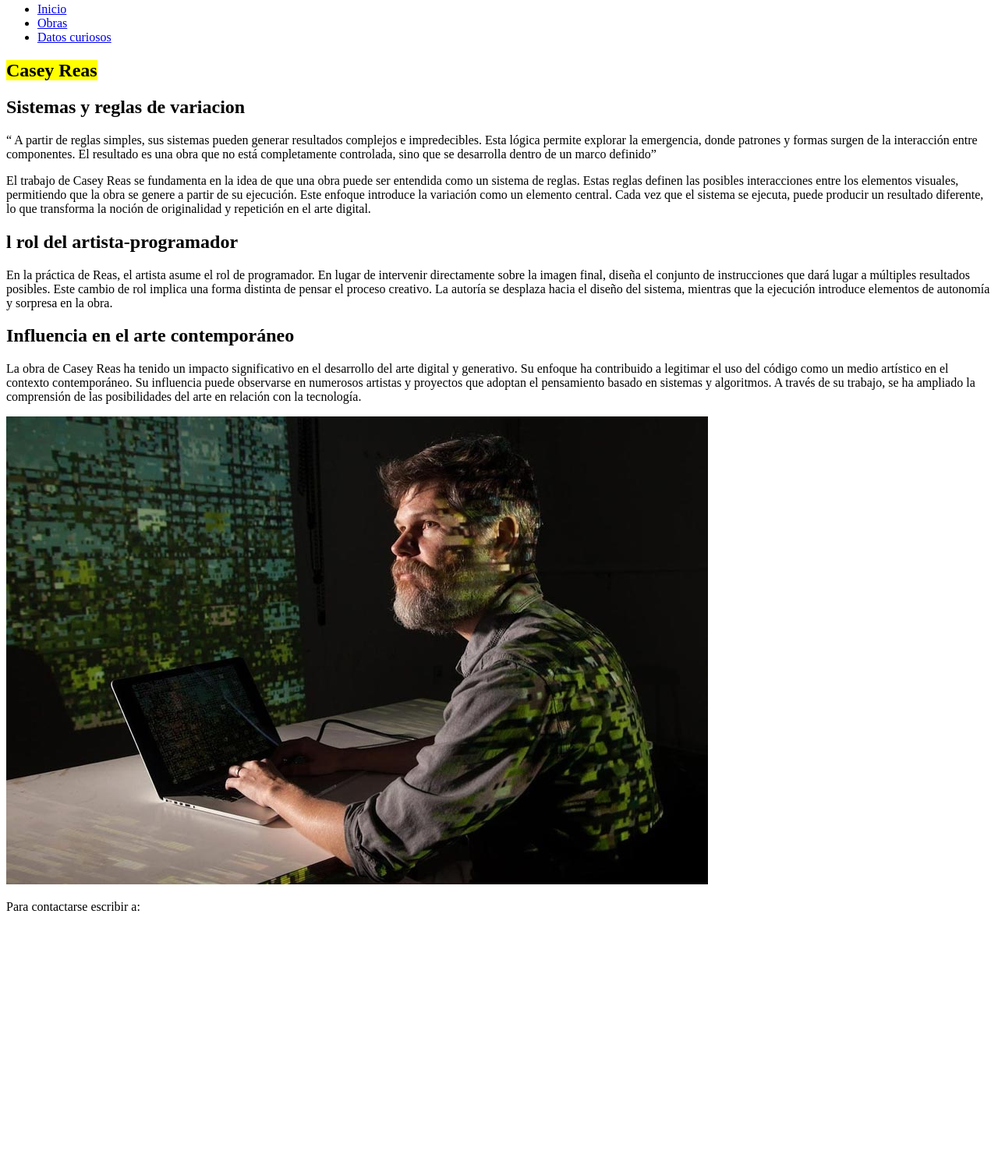
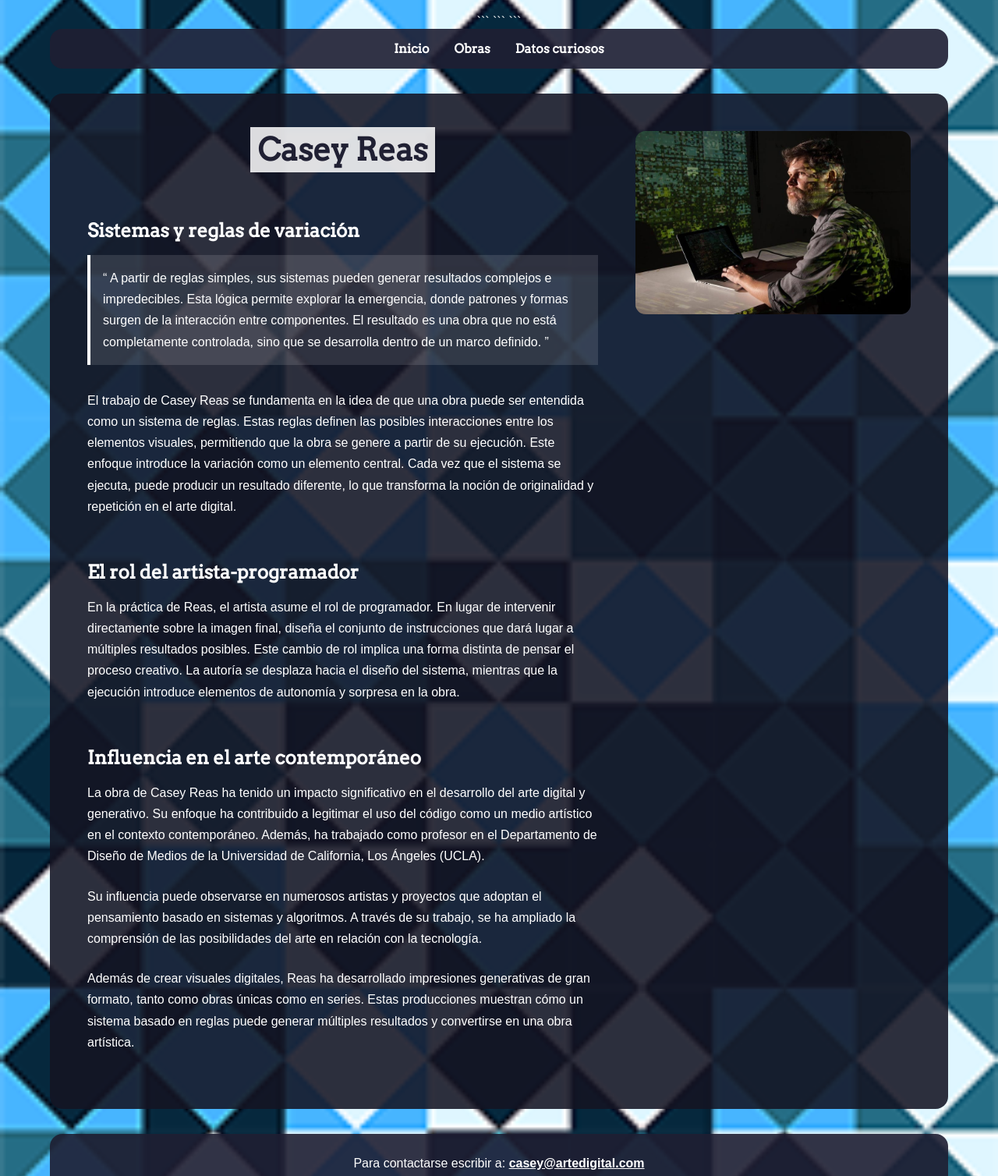
Before and after one commit to 1lauraprada1/parcial2, a plain HTML site: page index.html in a window 1280 px wide. Shown: the part 13-1521 px from the top of the page at 78% size. Before the commit the page ends 1201 px from the top, so only its background shows below. Drawn offline with Linux system fonts and the light colour scheme.

Commit message:
empiezo con js

````diff
--- a/css/estilo.css
+++ b/css/estilo.css
@@ -0,0 +1,262 @@
+/*  GENERAL */
+
+* {
+    box-sizing: border-box;
+    margin: 0;
+    padding: 0;
+}
+
+body {
+    min-height: 100vh;
+    background-image: url("../img/fondo.png");
+    background-size: cover;
+    background-repeat: no-repeat;
+    background-attachment: fixed;
+    color: #ffffff;
+    font-family: Arial, sans-serif;
+
+    /* Flexbox */
+    display: flex;
+    flex-direction: column;
+    align-items: center;
+
+    padding: 2rem 5%;
+}
+
+
+/*MENÚ DE NAVEGACIÓN*/
+
+header {
+    width: 100%;
+    display: flex;
+    justify-content: center;
+    margin-bottom: 2rem;
+}
+
+.menu {
+    width: 100%;
+    max-width: 75rem;
+    background-color: rgba(30, 30, 50, 0.9);
+    border-radius: 1rem;
+    padding: 1rem 2rem;
+
+    display: flex;
+    justify-content: center;
+}
+
+.menu ul {
+    list-style: none;
+
+    display: flex;
+    flex-direction: row;
+    justify-content: center;
+    align-items: center;
+
+    gap: 2rem;
+}
+
+.menu a {
+    color: #ffffff;
+    text-decoration: none;
+    font-family: "Arvo", serif;
+    font-size: 1rem;
+    font-weight: bold;
+}
+
+.menu a:hover {
+    text-decoration: underline;
+}
+
+
+/* ==============================
+   CONTENIDO GENERAL
+   ============================== */
+
+main {
+    width: 100%;
+    max-width: 75rem;
+
+    display: flex;
+    justify-content: center;
+    align-items: flex-start;
+
+    gap: 3rem;
+
+    background-color: rgba(20, 20, 35, 0.88);
+    border-radius: 1rem;
+    padding: 3rem;
+}
+
+
+/* TÍTULOS */
+
+h1,
+h2 {
+    font-family: "Arvo", serif;
+}
+
+h1 {
+    font-size: 2.5rem;
+    margin-bottom: 2rem;
+    text-align: center;
+}
+
+h2 {
+    font-size: 1.5rem;
+    margin-top: 2rem;
+    margin-bottom: 1rem;
+}
+
+
+/* ==============================
+   TEXTOS
+   ============================== */
+
+p {
+    font-size: 1rem;
+    line-height: 1.7;
+    margin-bottom: 1.5rem;
+}
+
+.destacado {
+    background-color: rgba(255, 255, 255, 0.12);
+    border-left: 0.3rem solid #ffffff;
+    padding: 1rem;
+    margin-bottom: 2rem;
+}
+
+mark {
+    background-color: rgba(255, 255, 255, 0.85);
+    color: #202033;
+    padding: 0.3rem 0.6rem;
+}
+
+
+/* ==============================
+   PÁGINA DE INICIO
+   ============================== */
+
+.contenido {
+    width: 65%;
+
+    display: flex;
+    flex-direction: column;
+}
+
+main > section:last-child {
+    width: 35%;
+
+    display: flex;
+    justify-content: center;
+    align-items: center;
+}
+
+main > section:last-child img {
+    width: 100%;
+    max-width: 25rem;
+    height: auto;
+    border-radius: 0.8rem;
+}
+
+
+/* ==============================
+   PÁGINA DE OBRAS
+   ============================== */
+
+.obras {
+    width: 100%;
+
+    display: flex;
+    flex-direction: column;
+}
+
+.obras ol {
+    padding-left: 2rem;
+    margin-bottom: 2rem;
+    line-height: 2;
+}
+
+.obras > section {
+    width: 100%;
+
+    display: flex;
+    justify-content: center;
+    align-items: center;
+
+    gap: 2rem;
+    margin-bottom: 2rem;
+}
+
+.obras > section img {
+    width: 45%;
+    height: auto;
+    border-radius: 0.8rem;
+}
+
+.obras h2 {
+    text-align: left;
+}
+
+
+/* ==============================
+   PÁGINA DATOS CURIOSOS
+   ============================== */
+
+.contenedor {
+    width: 100%;
+    max-width: 75rem;
+
+    display: flex;
+    justify-content: center;
+    align-items: flex-start;
+    gap: 3rem;
+}
+
+.datos {
+    width: 65%;
+
+    display: flex;
+    flex-direction: column;
+}
+
+.contenedor > section:last-child {
+    width: 35%;
+
+    display: flex;
+    justify-content: center;
+    align-items: center;
+}
+
+.contenedor > section:last-child img {
+    width: 100%;
+    max-width: 25rem;
+    height: auto;
+    border-radius: 0.8rem;
+}
+
+
+/* ==============================
+   PIE DE PÁGINA
+   ============================== */
+
+footer {
+    width: 100%;
+    max-width: 75rem;
+
+    background-color: rgba(30, 30, 50, 0.9);
+    border-radius: 1rem;
+
+    text-align: center;
+    padding: 1.5rem;
+
+    margin-top: 2rem;
+}
+
+footer p {
+    margin-bottom: 0;
+}
+
+footer a {
+    color: #ffffff;
+    font-weight: bold;
+}
--- a/estilo.css
+++ /dev/null
@@ -1,262 +0,0 @@
-/*  GENERAL */
-
-* {
-    box-sizing: border-box;
-    margin: 0;
-    padding: 0;
-}
-
-body {
-    min-height: 100vh;
-    background-image: url("../img/fondo.png");
-    background-size: cover;
-    background-repeat: no-repeat;
-    background-attachment: fixed;
-    color: #ffffff;
-    font-family: Arial, sans-serif;
-
-    /* Flexbox */
-    display: flex;
-    flex-direction: column;
-    align-items: center;
-
-    padding: 2rem 5%;
-}
-
-
-/*MENÚ DE NAVEGACIÓN*/
-
-header {
-    width: 100%;
-    display: flex;
-    justify-content: center;
-    margin-bottom: 2rem;
-}
-
-.menu {
-    width: 100%;
-    max-width: 75rem;
-    background-color: rgba(30, 30, 50, 0.9);
-    border-radius: 1rem;
-    padding: 1rem 2rem;
-
-    display: flex;
-    justify-content: center;
-}
-
-.menu ul {
-    list-style: none;
-
-    display: flex;
-    flex-direction: row;
-    justify-content: center;
-    align-items: center;
-
-    gap: 2rem;
-}
-
-.menu a {
-    color: #ffffff;
-    text-decoration: none;
-    font-family: "Arvo", serif;
-    font-size: 1rem;
-    font-weight: bold;
-}
-
-.menu a:hover {
-    text-decoration: underline;
-}
-
-
-/* ==============================
-   CONTENIDO GENERAL
-   ============================== */
-
-main {
-    width: 100%;
-    max-width: 75rem;
-
-    display: flex;
-    justify-content: center;
-    align-items: flex-start;
-
-    gap: 3rem;
-
-    background-color: rgba(20, 20, 35, 0.88);
-    border-radius: 1rem;
-    padding: 3rem;
-}
-
-
-/* TÍTULOS */
-
-h1,
-h2 {
-    font-family: "Arvo", serif;
-}
-
-h1 {
-    font-size: 2.5rem;
-    margin-bottom: 2rem;
-    text-align: center;
-}
-
-h2 {
-    font-size: 1.5rem;
-    margin-top: 2rem;
-    margin-bottom: 1rem;
-}
-
-
-/* ==============================
-   TEXTOS
-   ============================== */
-
-p {
-    font-size: 1rem;
-    line-height: 1.7;
-    margin-bottom: 1.5rem;
-}
-
-.destacado {
-    background-color: rgba(255, 255, 255, 0.12);
-    border-left: 0.3rem solid #ffffff;
-    padding: 1rem;
-    margin-bottom: 2rem;
-}
-
-mark {
-    background-color: rgba(255, 255, 255, 0.85);
-    color: #202033;
-    padding: 0.3rem 0.6rem;
-}
-
-
-/* ==============================
-   PÁGINA DE INICIO
-   ============================== */
-
-.contenido {
-    width: 65%;
-
-    display: flex;
-    flex-direction: column;
-}
-
-main > section:last-child {
-    width: 35%;
-
-    display: flex;
-    justify-content: center;
-    align-items: center;
-}
-
-main > section:last-child img {
-    width: 100%;
-    max-width: 25rem;
-    height: auto;
-    border-radius: 0.8rem;
-}
-
-
-/* ==============================
-   PÁGINA DE OBRAS
-   ============================== */
-
-.obras {
-    width: 100%;
-
-    display: flex;
-    flex-direction: column;
-}
-
-.obras ol {
-    padding-left: 2rem;
-    margin-bottom: 2rem;
-    line-height: 2;
-}
-
-.obras > section {
-    width: 100%;
-
-    display: flex;
-    justify-content: center;
-    align-items: center;
-
-    gap: 2rem;
-    margin-bottom: 2rem;
-}
-
-.obras > section img {
-    width: 45%;
-    height: auto;
-    border-radius: 0.8rem;
-}
-
-.obras h2 {
-    text-align: left;
-}
-
-
-/* ==============================
-   PÁGINA DATOS CURIOSOS
-   ============================== */
-
-.contenedor {
-    width: 100%;
-    max-width: 75rem;
-
-    display: flex;
-    justify-content: center;
-    align-items: flex-start;
-    gap: 3rem;
-}
-
-.datos {
-    width: 65%;
-
-    display: flex;
-    flex-direction: column;
-}
-
-.contenedor > section:last-child {
-    width: 35%;
-
-    display: flex;
-    justify-content: center;
-    align-items: center;
-}
-
-.contenedor > section:last-child img {
-    width: 100%;
-    max-width: 25rem;
-    height: auto;
-    border-radius: 0.8rem;
-}
-
-
-/* ==============================
-   PIE DE PÁGINA
-   ============================== */
-
-footer {
-    width: 100%;
-    max-width: 75rem;
-
-    background-color: rgba(30, 30, 50, 0.9);
-    border-radius: 1rem;
-
-    text-align: center;
-    padding: 1.5rem;
-
-    margin-top: 2rem;
-}
-
-footer p {
-    margin-bottom: 0;
-}
-
-footer a {
-    color: #ffffff;
-    font-weight: bold;
-}
--- a/index.html
+++ b/index.html
@@ -1,71 +1,104 @@
 <!DOCTYPE html>
+
 <html lang="es">
 
 <head>
     <meta charset="UTF-8">
-    <title>obras y conceptos| Inicio</title>
+    <title>Casey Reas | Inicio</title>
+
+```
 <link rel="preconnect" href="https://fonts.googleapis.com">
 <link rel="preconnect" href="https://fonts.gstatic.com" crossorigin>
 <link href="https://fonts.googleapis.com/css2?family=Arvo&display=swap" rel="stylesheet">
-</head>
+
 <link rel="stylesheet" href="css/estilo.css">
+```
 
 </head>
 
 <body>
 
+```
 <header>
     <nav class="menu">
         <ul>
             <li><a href="index.html">Inicio</a></li>
-                <li><a href="sistemas.html">Obras</a></li>
+            <li><a href="obras.html">Obras</a></li>
             <li><a href="datos.html">Datos curiosos</a></li>
+
         </ul>
     </nav>
 </header>
+
 <main>
     <section class="contenido">
+
         <h1><mark>Casey Reas</mark></h1>
-            <h2>Sistemas y reglas de variacion</h2>
+
+        <h2>Sistemas y reglas de variación</h2>
+
         <p class="destacado">
-                <q> A partir de reglas simples, sus sistemas pueden generar resultados complejos e impredecibles. Esta lógica permite explorar
-                     la emergencia, donde patrones y formas surgen de la interacción entre componentes. El resultado es una obra que no está
-                     completamente controlada, sino que se desarrolla dentro de un marco definido</q>
+            <q>
+                A partir de reglas simples, sus sistemas pueden generar resultados complejos e impredecibles.
+                Esta lógica permite explorar la emergencia, donde patrones y formas surgen de la interacción
+                entre componentes. El resultado es una obra que no está completamente controlada, sino que se
+                desarrolla dentro de un marco definido.
+            </q>
         </p>
-            <p>El trabajo de Casey Reas se fundamenta en la idea de que una obra puede ser entendida como un sistema de reglas.
-                 Estas reglas definen las posibles interacciones entre los elementos visuales, permitiendo que la obra se genere a partir de su ejecución.
-                 Este enfoque introduce la variación como un elemento central. Cada vez que el sistema se ejecuta, puede producir un resultado diferente,
-                 lo que transforma la noción de originalidad y repetición en el arte digital.</p>
 
-<h2>l rol del artista-programador</h2>
-            <p>En la práctica de Reas, el artista asume el rol de programador. En lugar de intervenir directamente sobre la imagen final, diseña el conjunto de instrucciones que dará lugar
-                 a múltiples resultados posibles.
-                Este cambio de rol implica una forma distinta de pensar el proceso creativo. La autoría se desplaza hacia el diseño del sistema,
-                 mientras que la ejecución introduce elementos de autonomía y sorpresa en la obra.</p>
+        <p>
+            El trabajo de Casey Reas se fundamenta en la idea de que una obra puede ser entendida como un sistema
+            de reglas. Estas reglas definen las posibles interacciones entre los elementos visuales, permitiendo
+            que la obra se genere a partir de su ejecución. Este enfoque introduce la variación como un elemento
+            central. Cada vez que el sistema se ejecuta, puede producir un resultado diferente, lo que transforma
+            la noción de originalidad y repetición en el arte digital.
+        </p>
+
+        <h2>El rol del artista-programador</h2>
+
+        <p>
+            En la práctica de Reas, el artista asume el rol de programador. En lugar de intervenir directamente
+            sobre la imagen final, diseña el conjunto de instrucciones que dará lugar a múltiples resultados
+            posibles. Este cambio de rol implica una forma distinta de pensar el proceso creativo. La autoría se
+            desplaza hacia el diseño del sistema, mientras que la ejecución introduce elementos de autonomía y
+            sorpresa en la obra.
+        </p>
+
         <h2>Influencia en el arte contemporáneo</h2>
-            <p>La obra de Casey Reas ha tenido un impacto significativo en el desarrollo del arte digital y generativo. Su enfoque ha contribuido a legitimar
-                 el uso del código como un medio artístico en el contexto contemporáneo.
-                Su influencia puede observarse en numerosos artistas y proyectos que adoptan
-                 el pensamiento basado en sistemas y algoritmos. A través de su trabajo, se ha ampliado la comprensión de las posibilidades del arte en relación
-                  con la tecnología.</p>
-        </section>
-    </main>
-<section>
 
-            <img src="img/reas.jpg"
-                 alt="Reas">
+        <p>
+            La obra de Casey Reas ha tenido un impacto significativo en el desarrollo del arte digital y
+            generativo. Su enfoque ha contribuido a legitimar el uso del código como un medio artístico en el
+            contexto contemporáneo. Además, ha trabajado como profesor en el Departamento de Diseño de Medios de
+            la Universidad de California, Los Ángeles (UCLA).
+        </p>
+
+        <p>
+            Su influencia puede observarse en numerosos artistas y proyectos que adoptan el pensamiento basado en
+            sistemas y algoritmos. A través de su trabajo, se ha ampliado la comprensión de las posibilidades del
+            arte en relación con la tecnología.
+        </p>
+
+        <p>
+            Además de crear visuales digitales, Reas ha desarrollado impresiones generativas de gran formato,
+            tanto como obras únicas como en series. Estas producciones muestran cómo un sistema basado en reglas
+            puede generar múltiples resultados y convertirse en una obra artística.
+        </p>
 
     </section>
 
+    <section>
+        <img src="img/reas.jpg" alt="Casey Reas">
+    </section>
+</main>
+
 <footer>
-
     <p>
         Para contactarse escribir a:
-            <a href="mailto:casey@artedigital.com">
-            </a>
+        <a href="mailto:casey@artedigital.com">casey@artedigital.com</a>
     </p>
-
 </footer>
+```
 
 </body>
 
````
Also changed, not shown: obras.html (+89 -0 lines), img/reas-4.jpg (added), img/reas-5.jpg (added), js/datos.js (added), js/galeria.js (added), 3 other files. Lines whose indentation alone changed are shown as unchanged.
